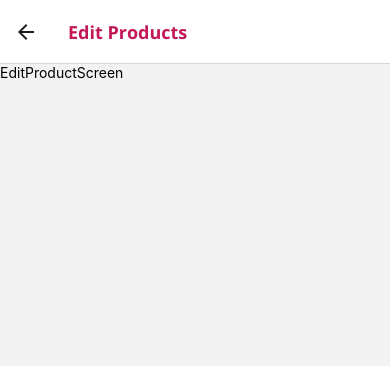
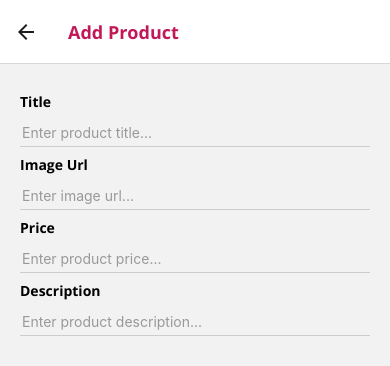
Before and after one commit to vgeorgiev0/reactNativeShop, a React Native app: screen /EditProductScreen in a window 390 px wide. Shown: the top 366 px of the page. Built offline with nearby package versions, Linux system fonts and the light colour scheme; what expo-linking would draw is missing.

Commit message:
Add basic text input and handle Product Edit Title change

```diff
--- a/components/shop/ProductItem.tsx
+++ b/components/shop/ProductItem.tsx
@@ -1,5 +1,4 @@
 import {
-  Button,
   Image,
   StyleSheet,
   Text,
@@ -9,7 +8,6 @@ import {
   Platform,
 } from 'react-native';
 import React from 'react';
-import Colors from '../../constants/Colors';
 
 type Props = {
   image: string;
--- a/navigation/index.tsx
+++ b/navigation/index.tsx
@@ -113,7 +113,7 @@ function RootNavigator() {
         name='EditProductScreen'
         component={EditProductScreen}
         options={{
-          title: 'Edit Products',
+          title: 'Add Product',
           headerTitleStyle: {
             fontFamily: 'open-sans-bold',
             color: Colors.primary,
--- a/screens/CartScreen.tsx
+++ b/screens/CartScreen.tsx
@@ -33,12 +33,6 @@ const CartScreen: React.FC<CartScreen> = (props: any) => {
     );
   });
   const dispatch = useDispatch();
-
-  const truncate = (string: string) => {
-    if (string.length > 16) {
-      string = string.substring(0, 17) + '..';
-    }
-  };
 
   return (
     <View style={styles.screen}>
--- a/user/EditProductScreen.tsx
+++ b/user/EditProductScreen.tsx
@@ -1,16 +1,85 @@
-import { ScrollView, StyleSheet, Text, View } from 'react-native';
-import React from 'react';
+import {
+  Button,
+  ScrollView,
+  StyleSheet,
+  Text,
+  TextInput,
+  View,
+} from 'react-native';
+import React, { useEffect } from 'react';
+import { useSelector } from 'react-redux';
 
-type Props = {};
+type Props = {
+  route: any;
+  navigation: any;
+};
 
 const EditProductScreen = (props: Props) => {
+  if (props.route.params) {
+    const { productId } = props.route.params;
+    const selectedProduct = useSelector((state: any) =>
+      state.products.availableProducts.find(
+        (prod: any) => prod.id === productId
+      )
+    );
+    props.navigation.setOptions({ title: selectedProduct.title });
+  }
   return (
     <ScrollView>
-      <Text>EditProductScreen</Text>
+      <View style={styles.form}>
+        <View style={styles.formControl}>
+          <Text style={styles.label}>Title</Text>
+          <TextInput
+            placeholder='Enter product title...'
+            placeholderTextColor={'#3337'}
+            style={styles.input}
+          />
+        </View>
+        <View style={styles.formControl}>
+          <Text style={styles.label}>Image Url</Text>
+          <TextInput
+            placeholder='Enter image url...'
+            placeholderTextColor={'#3337'}
+            style={styles.input}
+          />
+        </View>
+        <View style={styles.formControl}>
+          <Text style={styles.label}>Price</Text>
+          <TextInput
+            placeholder='Enter product price...'
+            placeholderTextColor={'#3337'}
+            style={styles.input}
+          />
+        </View>
+        <View style={styles.formControl}>
+          <Text style={styles.label}>Description</Text>
+          <TextInput
+            placeholder='Enter product description...'
+            placeholderTextColor={'#3337'}
+            style={styles.input}
+          />
+        </View>
+        {/* <Button
+          title='Update the title'
+          onPress={() => props.navigation.setOptions({ title: 'Updated!' })}
+        /> */}
+      </View>
     </ScrollView>
   );
 };
 
 export default EditProductScreen;
 
-const styles = StyleSheet.create({});
+const styles = StyleSheet.create({
+  form: { margin: 20 },
+  formControl: {
+    width: '100%',
+  },
+  label: { fontFamily: 'open-sans-bold', marginVertical: 8 },
+  input: {
+    paddingHorizontal: 2,
+    paddingVertical: 5,
+    borderBottomColor: '#ccc',
+    borderBottomWidth: 1,
+  },
+});
--- a/user/UserProductsScreen.tsx
+++ b/user/UserProductsScreen.tsx
@@ -8,9 +8,10 @@ import * as productsActions from '../store/actions/products';
 const UserProductsScreen = (props: any) => {
   // @ts-ignore
   const userProducts = useSelector((state) => state.products.userProducts);
-  const editProductHandler = (id: string) => {
+  const editProductHandler = (id: string, title: string) => {
     props.navigation.navigate('EditProductScreen', {
       productId: id,
+      productTitle: title,
     });
   };
   const dispatch = useDispatch();
@@ -23,7 +24,7 @@ const UserProductsScreen = (props: any) => {
         renderItem={(itemData) => (
           <ProductItem
             onSelect={() => {
-              editProductHandler(itemData.item.id);
+              editProductHandler(itemData.item.id, itemData.item.productTitle);
             }}
             price={itemData.item.price}
             title={itemData.item.title}
@@ -33,7 +34,10 @@ const UserProductsScreen = (props: any) => {
               color={Colors.primary}
               title='Edit'
               onPress={() => {
-                editProductHandler(itemData.item.id);
+                editProductHandler(
+                  itemData.item.id,
+                  itemData.item.productTitle
+                );
               }}
             />
             <Button
```
